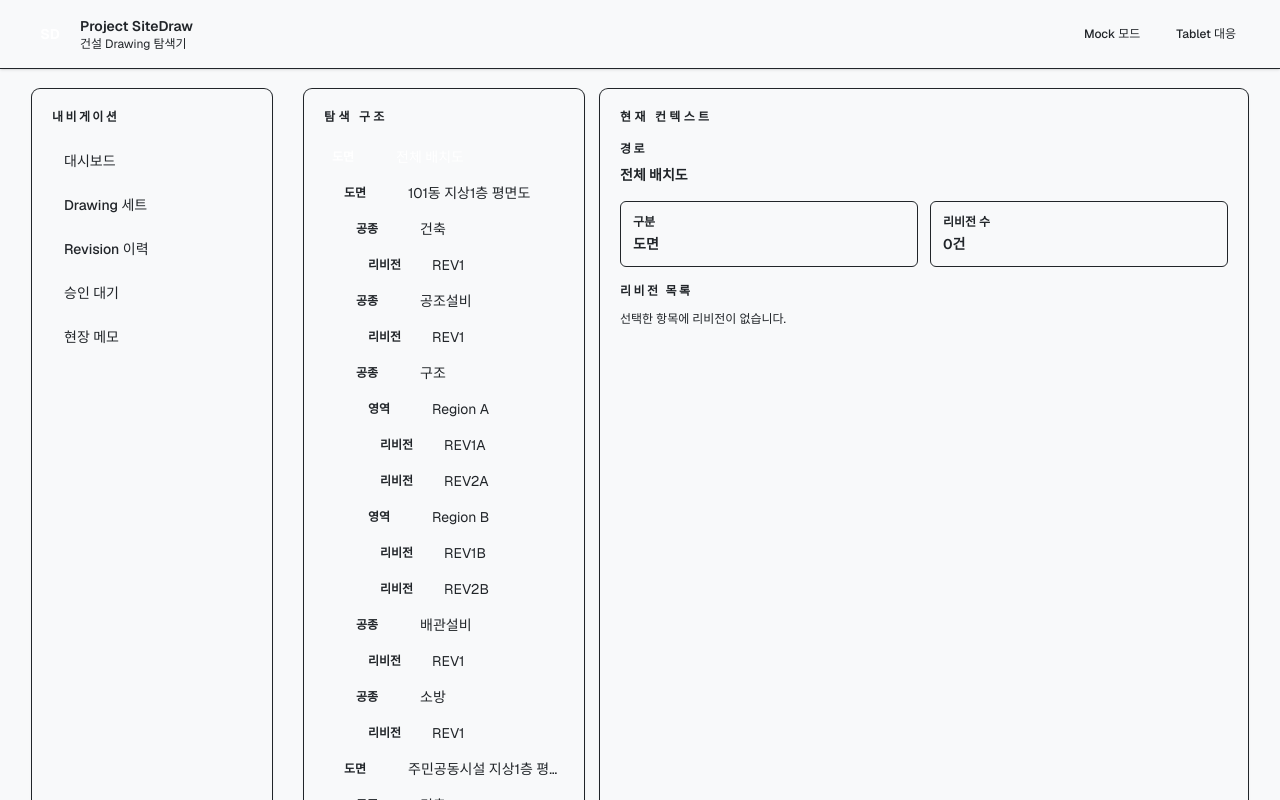
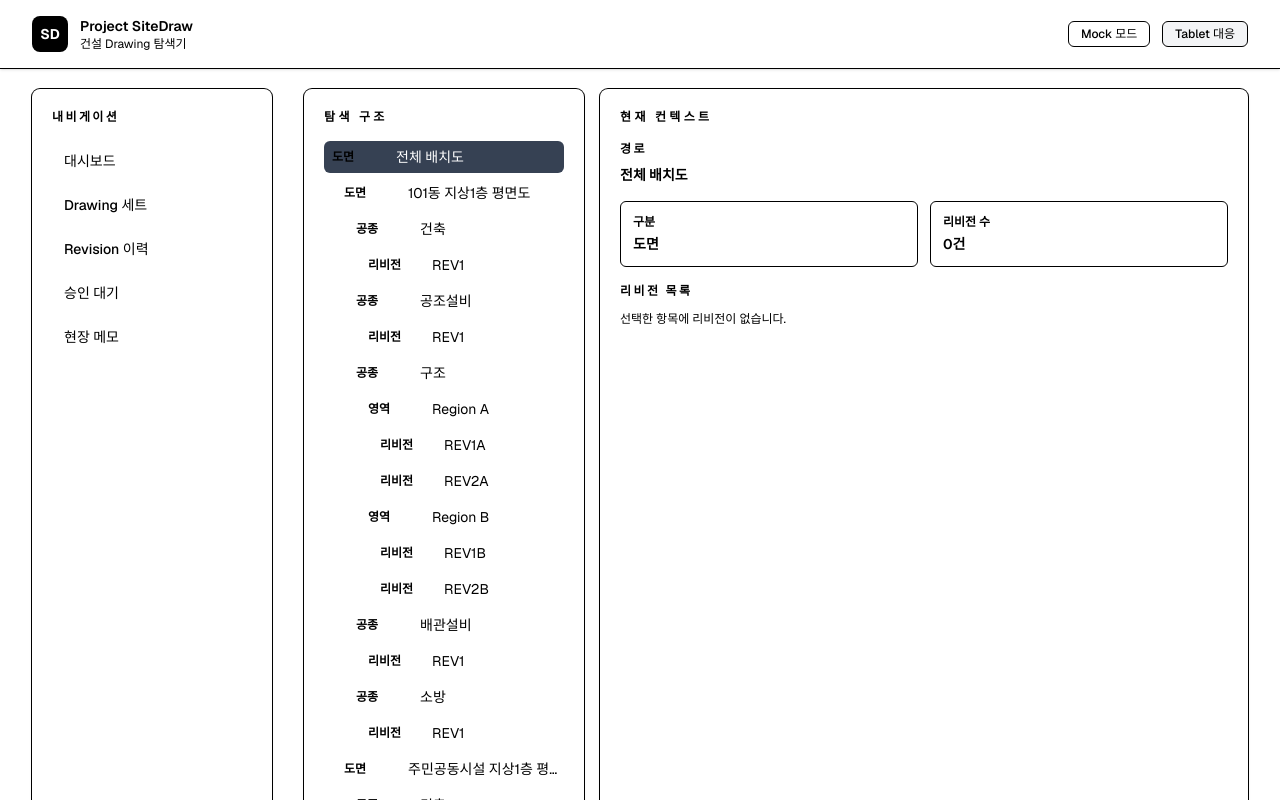
Before and after one commit to yuwonkyu/Project_SiteDraw, a Next.js app: page / in a window 1280 px wide. Shown: the top 800 px of the page. Built offline with nearby package versions, Linux system fonts and the light colour scheme.

Commit message:
모노톤 UI로 색상 단순화

```diff
--- a/src/app/globals.css
+++ b/src/app/globals.css
@@ -1,39 +1,20 @@
 @import "tailwindcss";
 
 :root {
-  /* Light Mode - Concrete Theme */
-  --background: #f8f9fa;
-  --foreground: #212529;
+  --background: #ffffff;
+  --foreground: #111111;
   --surface: #ffffff;
-  --surface-alt: #f1f3f5;
-  --border: #dee2e6;
-  --border-strong: #adb5bd;
-  --accent: #475d7a;
-  --accent-hover: #3d4f66;
-  --muted: #6c757d;
-  --muted-light: #ced4da;
-  --highlight: #f59e0b;
-  --highlight-soft: #fef3c7;
-  --alert: #f97316;
-  --alert-soft: #fed7aa;
-}
-
-.dark {
-  /* Dark Mode - Industrial Theme */
-  --background: #151619;
-  --foreground: #f1f3f5;
-  --surface: #212529;
-  --surface-alt: #343a40;
-  --border: #495057;
-  --border-strong: #6c757d;
-  --accent: #8fa8c2;
-  --accent-hover: #b8c8d8;
-  --muted: #adb5bd;
-  --muted-light: #6c757d;
-  --highlight: #fbbf24;
-  --highlight-soft: #78350f;
-  --alert: #fb923c;
-  --alert-soft: #7c2d12;
+  --surface-alt: #f2f2f2;
+  --border: #111111;
+  --border-strong: #111111;
+  --accent: #111111;
+  --accent-hover: #333333;
+  --muted: #555555;
+  --muted-light: #777777;
+  --highlight: #111111;
+  --highlight-soft: #e5e5e5;
+  --alert: #111111;
+  --alert-soft: #e5e5e5;
 }
 
 * {
@@ -52,4 +33,30 @@ body {
   font-family: var(--font-geist-sans), -apple-system, "Segoe UI", sans-serif;
   -webkit-font-smoothing: antialiased;
   -moz-osx-font-smoothing: grayscale;
+  cursor: default;
+  user-select: none;
 }
+
+button,
+a,
+[role="button"] {
+  cursor: pointer;
+}
+
+button:disabled,
+[aria-disabled="true"] {
+  cursor: not-allowed;
+}
+
+input,
+textarea,
+select,
+[contenteditable="true"],
+.selectable {
+  user-select: text;
+}
+
+::selection {
+  background: #d9d9d9;
+  color: #111111;
+}
--- a/src/app/page.tsx
+++ b/src/app/page.tsx
@@ -12,26 +12,26 @@ const HomePage = () => {
   const parsed = parseDrawingMetadata(mockMetadata);
 
   return (
-    <div className="min-h-dvh bg-background text-foreground">
+    <div className="min-h-dvh bg-white text-black">
       <Header />
       <div className="grid grid-cols-1 gap-6 px-4 pb-8 pt-5 md:grid-cols-[240px_1fr] md:gap-8 md:px-8">
         <Sidebar />
         <MainArea>
           <DrawingExplorer data={parsed} />
-          <section className="rounded-lg bg-surface p-6 shadow-sm ring-1 ring-concrete-300 dark:ring-concrete-700">
+          <section className="rounded-lg bg-white p-6 shadow-sm ring-1 ring-black">
             <div className="flex items-center justify-between">
               <div>
                 <SectionTitle>활성 Drawing 세트</SectionTitle>
-                <h1 className="mt-3 text-2xl font-semibold text-concrete-900 dark:text-concrete-100">
+                <h1 className="mt-3 text-2xl font-semibold text-black">
                   {mockMetadata.project.name}
                 </h1>
-                <p className="mt-2 max-w-2xl text-sm text-concrete-600 dark:text-concrete-400">
+                <p className="mt-2 max-w-2xl text-sm text-black">
                   단위: {mockMetadata.project.unit} - Discipline: {" "}
                   {disciplines.join(", ")}
                 </p>
               </div>
               <button
-                className="hidden rounded-lg bg-iron-800 px-4 py-2.5 text-sm font-semibold text-white transition hover:bg-iron-900 md:block"
+                className="hidden rounded-lg border border-black bg-white px-4 py-2.5 text-sm font-semibold text-black transition hover:bg-gray-100 md:block"
                 type="button"
               >
                 새 업로드
@@ -40,41 +40,41 @@ const HomePage = () => {
           </section>
 
           <section className="grid gap-4 lg:grid-cols-[1fr_280px]">
-            <div className="rounded-lg bg-surface p-6 shadow-sm ring-1 ring-concrete-300 dark:ring-concrete-700">
+            <div className="rounded-lg bg-white p-6 shadow-sm ring-1 ring-black">
               <SectionTitle>Drawing 목록</SectionTitle>
               <ul className="mt-4 space-y-3">
                 {drawings.map((drawing) => (
                   <li
                     key={drawing.id}
-                    className="flex flex-col gap-3 rounded-lg border border-concrete-300 bg-concrete-50 p-4 transition hover:border-iron-400 dark:border-concrete-700 dark:bg-concrete-900 dark:hover:border-iron-600 md:flex-row md:items-center md:justify-between"
+                    className="flex flex-col gap-3 rounded-lg border border-black bg-white p-4 transition hover:bg-gray-100 md:flex-row md:items-center md:justify-between"
                   >
                     <div>
-                      <p className="text-sm font-semibold text-concrete-900 dark:text-concrete-100">
+                      <p className="text-sm font-semibold text-black">
                         {drawing.name}
                       </p>
-                      <p className="mt-1 text-xs text-concrete-600 dark:text-concrete-400">
+                      <p className="mt-1 text-xs text-black">
                         {drawing.id} - 상위 {drawing.parent ?? "없음"}
                       </p>
                     </div>
-                    <span className="w-fit rounded-md bg-concrete-200 px-3 py-1 text-xs font-semibold text-concrete-700 dark:bg-concrete-700 dark:text-concrete-300">
+                    <span className="w-fit rounded-md border border-black bg-white px-3 py-1 text-xs font-semibold text-black">
                       {drawing.image}
                     </span>
                   </li>
                 ))}
               </ul>
             </div>
-            <div className="rounded-lg bg-iron-900 p-6 text-white shadow-sm dark:bg-iron-950">
+            <div className="rounded-lg border border-black bg-white p-6 shadow-sm">
               <SectionTitle>오늘</SectionTitle>
               <div className="mt-4 space-y-4">
-                <div className="rounded-lg bg-safety-500/90 p-4 text-concrete-900">
+                <div className="rounded-lg border border-black bg-gray-100 p-4 text-black">
                   <p className="text-sm font-bold">대기 중인 Revision 3건</p>
                   <p className="mt-1 text-xs font-medium">
                     MEP Drawing Review 대기열이 증가 중입니다.
                   </p>
                 </div>
-                <div className="rounded-lg border border-iron-700 bg-iron-800 p-4">
+                <div className="rounded-lg border border-black bg-white p-4">
                   <p className="text-sm font-semibold">승인 전송 2건</p>
-                  <p className="mt-1 text-xs text-iron-300">
+                  <p className="mt-1 text-xs text-black">
                     최신 구조 업데이트가 공유되었습니다.
                   </p>
                 </div>
--- a/src/shared/ui/section-title.tsx
+++ b/src/shared/ui/section-title.tsx
@@ -4,7 +4,7 @@ type SectionTitleProps = {
 
 const SectionTitle = ({ children }: SectionTitleProps) => {
   return (
-    <h2 className="text-xs font-bold uppercase tracking-[0.28em] text-concrete-500 dark:text-concrete-400">
+    <h2 className="text-xs font-bold uppercase tracking-[0.28em] text-black">
       {children}
     </h2>
   );
--- a/src/widgets/drawing-tree/drawing-explorer.tsx
+++ b/src/widgets/drawing-tree/drawing-explorer.tsx
@@ -99,15 +99,16 @@ const DrawingExplorer = ({ data }: DrawingExplorerProps) => {
         <button
           className={cn(
             "flex w-full items-center gap-2 rounded-md px-2 py-1.5 text-left text-sm transition",
+            "text-black",
             isSelected
-              ? "bg-iron-900 text-white"
-              : "text-concrete-700 hover:bg-concrete-100 dark:text-concrete-200 dark:hover:bg-concrete-800"
+              ? "bg-gray-700 text-white"
+              : "hover:bg-gray-100"
           )}
           style={{ marginLeft: depth * 12 }}
           type="button"
           onClick={() => setSelectedId(node.id)}
         >
-          <span className="min-w-14 text-xs font-semibold uppercase text-concrete-400 dark:text-concrete-500">
+          <span className="min-w-14 text-xs font-semibold uppercase text-black">
             {kindLabel[node.kind]}
           </span>
           <span className="truncate">{node.name}</span>
@@ -123,42 +124,42 @@ const DrawingExplorer = ({ data }: DrawingExplorerProps) => {
 
   return (
     <section className="grid gap-4 lg:grid-cols-[280px_1fr]">
-      <div className="rounded-lg bg-surface p-5 shadow-sm ring-1 ring-concrete-300 dark:ring-concrete-700">
+      <div className="rounded-lg bg-white p-5 shadow-sm ring-1 ring-black">
         <SectionTitle>탐색 구조</SectionTitle>
         <div className="mt-4 space-y-1">
           {data.tree.rootId ? renderNode(data.tree.rootId, 0) : null}
         </div>
       </div>
-      <div className="rounded-lg bg-surface p-5 shadow-sm ring-1 ring-concrete-300 dark:ring-concrete-700">
+      <div className="rounded-lg bg-white p-5 shadow-sm ring-1 ring-black">
         <SectionTitle>현재 컨텍스트</SectionTitle>
         {selectedNode ? (
           <div className="mt-4 space-y-4">
             <div>
-              <p className="text-xs font-semibold uppercase tracking-[0.2em] text-concrete-400">
+              <p className="text-xs font-semibold uppercase tracking-[0.2em] text-black">
                 경로
               </p>
-              <p className="mt-2 text-sm font-semibold text-concrete-900 dark:text-concrete-100">
+              <p className="mt-2 text-sm font-semibold text-black">
                 {selectedNode.path.join(" > ")}
               </p>
             </div>
             <div className="grid gap-3 sm:grid-cols-2">
-              <div className="rounded-md border border-concrete-200 bg-concrete-50 p-3 dark:border-concrete-700 dark:bg-concrete-900">
-                <p className="text-xs font-semibold text-concrete-500">구분</p>
-                <p className="mt-1 text-sm font-semibold text-concrete-900 dark:text-concrete-100">
+              <div className="rounded-md border border-black bg-white p-3">
+                <p className="text-xs font-semibold text-black">구분</p>
+                <p className="mt-1 text-sm font-semibold text-black">
                   {kindLabel[selectedNode.kind]}
                 </p>
               </div>
-              <div className="rounded-md border border-concrete-200 bg-concrete-50 p-3 dark:border-concrete-700 dark:bg-concrete-900">
-                <p className="text-xs font-semibold text-concrete-500">리비전 수</p>
-                <p className="mt-1 text-sm font-semibold text-concrete-900 dark:text-concrete-100">
+              <div className="rounded-md border border-black bg-white p-3">
+                <p className="text-xs font-semibold text-black">리비전 수</p>
+                <p className="mt-1 text-sm font-semibold text-black">
                   {relatedRevisions.length}건
                 </p>
               </div>
             </div>
             {selectedNode.kind === "revision" && (
-              <div className="rounded-md border border-concrete-200 bg-concrete-50 p-3 dark:border-concrete-700 dark:bg-concrete-900">
-                <p className="text-xs font-semibold text-concrete-500">변경 사항</p>
-                <ul className="mt-2 space-y-1 text-xs text-concrete-700 dark:text-concrete-300">
+              <div className="rounded-md border border-black bg-white p-3">
+                <p className="text-xs font-semibold text-black">변경 사항</p>
+                <ul className="mt-2 space-y-1 text-xs text-black">
                   {selectedNode.revision.changes.length > 0 ? (
                     selectedNode.revision.changes.map((change) => (
                       <li key={change}>- {change}</li>
@@ -170,7 +171,7 @@ const DrawingExplorer = ({ data }: DrawingExplorerProps) => {
               </div>
             )}
             <div>
-              <p className="text-xs font-semibold uppercase tracking-[0.2em] text-concrete-400">
+              <p className="text-xs font-semibold uppercase tracking-[0.2em] text-black">
                 리비전 목록
               </p>
               <div className="mt-3 space-y-2">
@@ -178,19 +179,19 @@ const DrawingExplorer = ({ data }: DrawingExplorerProps) => {
                   relatedRevisions.map((entry) => (
                     <div
                       key={entry.id}
-                      className="rounded-md border border-concrete-200 bg-white px-3 py-2 text-xs text-concrete-700 dark:border-concrete-700 dark:bg-concrete-900 dark:text-concrete-300"
+                      className="rounded-md border border-black bg-white px-3 py-2 text-xs text-black"
                     >
-                      <p className="font-semibold text-concrete-900 dark:text-concrete-100">
+                      <p className="font-semibold text-black">
                         {entry.version}
                       </p>
-                      <p className="mt-1 text-[11px] text-concrete-500">
+                      <p className="mt-1 text-[11px] text-black">
                         {entry.revision.date} · {entry.discipline}
                         {entry.regionId ? ` / Region ${entry.regionId}` : ""}
                       </p>
                     </div>
                   ))
                 ) : (
-                  <p className="text-xs text-concrete-500">
+                  <p className="text-xs text-black">
                     선택한 항목에 리비전이 없습니다.
                   </p>
                 )}
@@ -198,7 +199,7 @@ const DrawingExplorer = ({ data }: DrawingExplorerProps) => {
             </div>
           </div>
         ) : (
-          <p className="mt-4 text-sm text-concrete-500">
+          <p className="mt-4 text-sm text-black">
             선택된 항목이 없습니다.
           </p>
         )}
--- a/src/widgets/layout/header.tsx
+++ b/src/widgets/layout/header.tsx
@@ -4,25 +4,23 @@ const Header = () => {
   return (
     <header className={cn(
       "flex items-center justify-between border-b shadow-sm",
-      "border-concrete-300 bg-surface px-4 py-4 md:px-8"
+      "border-black bg-white px-4 py-4 md:px-8"
     )}>
       <div className="flex items-center gap-3">
         <div className={cn(
           "h-9 w-9 rounded-lg flex items-center justify-center",
-          "bg-iron-800 text-white text-sm font-bold"
+          "bg-black text-white text-sm font-bold"
         )}>
           SD
         </div>
         <div>
           <p className={cn(
-            "text-sm font-semibold",
-            "text-concrete-900 dark:text-concrete-100"
+            "text-sm font-semibold text-black"
           )}>
             Project SiteDraw
           </p>
           <p className={cn(
-            "text-xs",
-            "text-concrete-600 dark:text-concrete-400"
+            "text-xs text-black"
           )}>
             건설 Drawing 탐색기
           </p>
@@ -30,15 +28,12 @@ const Header = () => {
       </div>
       <div className="hidden items-center gap-3 text-xs md:flex">
         <span className={cn(
-          "rounded-md px-3 py-1 font-medium",
-          "bg-concrete-200 text-concrete-700",
-          "dark:bg-concrete-700 dark:text-concrete-300"
+          "rounded-md border border-black bg-white px-3 py-1 font-medium text-black"
         )}>
           Mock 모드
         </span>
         <span className={cn(
-          "rounded-md px-3 py-1 font-medium",
-          "bg-safety-500 text-concrete-900"
+          "rounded-md border border-black bg-gray-100 px-3 py-1 font-medium text-black"
         )}>
           Tablet 대응
         </span>
--- a/src/widgets/layout/sidebar.tsx
+++ b/src/widgets/layout/sidebar.tsx
@@ -1,7 +1,7 @@
 const Sidebar = () => {
   return (
-    <aside className="rounded-lg bg-surface p-5 shadow-sm ring-1 ring-concrete-300 dark:ring-concrete-700">
-      <p className="text-xs font-bold uppercase tracking-[0.2em] text-concrete-500 dark:text-concrete-400">
+    <aside className="rounded-lg bg-white p-5 shadow-sm ring-1 ring-black">
+      <p className="text-xs font-bold uppercase tracking-[0.2em] text-black">
         내비게이션
       </p>
       <nav className="mt-4 space-y-1 text-sm">
@@ -14,7 +14,7 @@ const Sidebar = () => {
         ].map((item) => (
           <button
             key={item}
-            className="w-full rounded-lg px-3 py-2.5 text-left font-medium text-concrete-700 transition hover:bg-concrete-100 dark:text-concrete-300 dark:hover:bg-concrete-800"
+            className="w-full rounded-lg px-3 py-2.5 text-left font-medium text-black transition hover:bg-gray-100"
             type="button"
           >
             {item}
--- a/tailwind.config.ts
+++ b/tailwind.config.ts
@@ -6,6 +6,20 @@ const config: Config = {
   theme: {
     extend: {
       colors: {
+        background: "var(--background)",
+        foreground: "var(--foreground)",
+        surface: "var(--surface)",
+        "surface-alt": "var(--surface-alt)",
+        border: "var(--border)",
+        "border-strong": "var(--border-strong)",
+        accent: "var(--accent)",
+        "accent-hover": "var(--accent-hover)",
+        muted: "var(--muted)",
+        "muted-light": "var(--muted-light)",
+        highlight: "var(--highlight)",
+        "highlight-soft": "var(--highlight-soft)",
+        alert: "var(--alert)",
+        "alert-soft": "var(--alert-soft)",
         // Main Colors - Concrete & Iron
         concrete: {
           50: "#f8f9fa",
```
